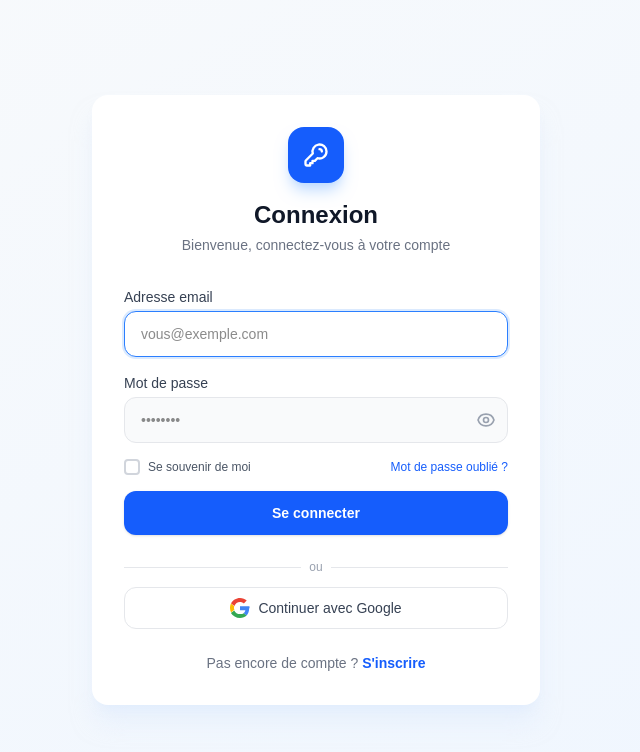
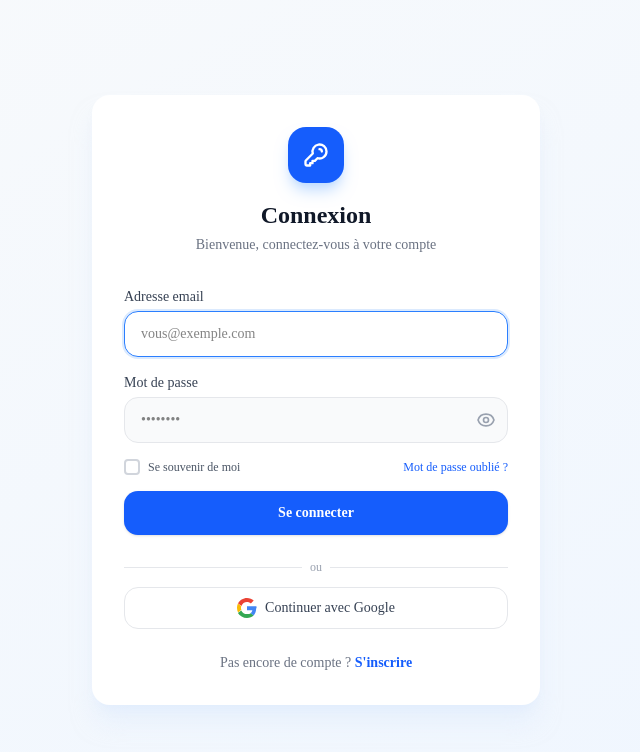
Before and after one commit to kommboumepierreraoul-beep/gro_app_frontend, a Next.js app: page / in a window 1280 px wide. Shown: the top 752 px of the page, without its empty margins (324-964 px from the left). Built offline with nearby package versions, Linux system fonts and the light colour scheme; no server answers.

Commit message:
Ajout shadcn/tailwind.css

```diff
--- a/src/app/globals.css
+++ b/src/app/globals.css
@@ -1,26 +1,134 @@
 @import "tailwindcss";
+@import "tw-animate-css";
+@import "shadcn/tailwind.css";
 
-:root {
-  --background: #ffffff;
-  --foreground: #171717;
-}
+@custom-variant dark (&:is(.dark *));
 
 @theme inline {
   --color-background: var(--background);
   --color-foreground: var(--foreground);
-  --font-sans: var(--font-geist-sans);
+  --font-sans: var(--font-sans);
   --font-mono: var(--font-geist-mono);
-}
-
-@media (prefers-color-scheme: dark) {
-  :root {
-    --background: #0a0a0a;
-    --foreground: #ededed;
-  }
+  --font-heading: var(--font-sans);
+  --color-sidebar-ring: var(--sidebar-ring);
+  --color-sidebar-border: var(--sidebar-border);
+  --color-sidebar-accent-foreground: var(--sidebar-accent-foreground);
+  --color-sidebar-accent: var(--sidebar-accent);
+  --color-sidebar-primary-foreground: var(--sidebar-primary-foreground);
+  --color-sidebar-primary: var(--sidebar-primary);
+  --color-sidebar-foreground: var(--sidebar-foreground);
+  --color-sidebar: var(--sidebar);
+  --color-chart-5: var(--chart-5);
+  --color-chart-4: var(--chart-4);
+  --color-chart-3: var(--chart-3);
+  --color-chart-2: var(--chart-2);
+  --color-chart-1: var(--chart-1);
+  --color-ring: var(--ring);
+  --color-input: var(--input);
+  --color-border: var(--border);
+  --color-destructive: var(--destructive);
+  --color-accent-foreground: var(--accent-foreground);
+  --color-accent: var(--accent);
+  --color-muted-foreground: var(--muted-foreground);
+  --color-muted: var(--muted);
+  --color-secondary-foreground: var(--secondary-foreground);
+  --color-secondary: var(--secondary);
+  --color-primary-foreground: var(--primary-foreground);
+  --color-primary: var(--primary);
+  --color-popover-foreground: var(--popover-foreground);
+  --color-popover: var(--popover);
+  --color-card-foreground: var(--card-foreground);
+  --color-card: var(--card);
+  --radius-sm: calc(var(--radius) * 0.6);
+  --radius-md: calc(var(--radius) * 0.8);
+  --radius-lg: var(--radius);
+  --radius-xl: calc(var(--radius) * 1.4);
+  --radius-2xl: calc(var(--radius) * 1.8);
+  --radius-3xl: calc(var(--radius) * 2.2);
+  --radius-4xl: calc(var(--radius) * 2.6);
 }
 
 body {
   background: var(--foreground);
-  color: var(--foreground);
-  font-family: Arial, Helvetica, sans-serif;
 }
+
+:root {
+  --background: oklch(1 0 0);
+  --foreground: oklch(0.145 0 0);
+  --card: oklch(1 0 0);
+  --card-foreground: oklch(0.145 0 0);
+  --popover: oklch(1 0 0);
+  --popover-foreground: oklch(0.145 0 0);
+  --primary: oklch(0.205 0 0);
+  --primary-foreground: oklch(0.985 0 0);
+  --secondary: oklch(0.97 0 0);
+  --secondary-foreground: oklch(0.205 0 0);
+  --muted: oklch(0.97 0 0);
+  --muted-foreground: oklch(0.556 0 0);
+  --accent: oklch(0.97 0 0);
+  --accent-foreground: oklch(0.205 0 0);
+  --destructive: oklch(0.577 0.245 27.325);
+  --border: oklch(0.922 0 0);
+  --input: oklch(0.922 0 0);
+  --ring: oklch(0.708 0 0);
+  --chart-1: oklch(0.87 0 0);
+  --chart-2: oklch(0.556 0 0);
+  --chart-3: oklch(0.439 0 0);
+  --chart-4: oklch(0.371 0 0);
+  --chart-5: oklch(0.269 0 0);
+  --radius: 0.625rem;
+  --sidebar: oklch(0.985 0 0);
+  --sidebar-foreground: oklch(0.145 0 0);
+  --sidebar-primary: oklch(0.205 0 0);
+  --sidebar-primary-foreground: oklch(0.985 0 0);
+  --sidebar-accent: oklch(0.97 0 0);
+  --sidebar-accent-foreground: oklch(0.205 0 0);
+  --sidebar-border: oklch(0.922 0 0);
+  --sidebar-ring: oklch(0.708 0 0);
+}
+
+.dark {
+  --background: oklch(0.145 0 0);
+  --foreground: oklch(0.985 0 0);
+  --card: oklch(0.205 0 0);
+  --card-foreground: oklch(0.985 0 0);
+  --popover: oklch(0.205 0 0);
+  --popover-foreground: oklch(0.985 0 0);
+  --primary: oklch(0.922 0 0);
+  --primary-foreground: oklch(0.205 0 0);
+  --secondary: oklch(0.269 0 0);
+  --secondary-foreground: oklch(0.985 0 0);
+  --muted: oklch(0.269 0 0);
+  --muted-foreground: oklch(0.708 0 0);
+  --accent: oklch(0.269 0 0);
+  --accent-foreground: oklch(0.985 0 0);
+  --destructive: oklch(0.704 0.191 22.216);
+  --border: oklch(1 0 0 / 10%);
+  --input: oklch(1 0 0 / 15%);
+  --ring: oklch(0.556 0 0);
+  --chart-1: oklch(0.87 0 0);
+  --chart-2: oklch(0.556 0 0);
+  --chart-3: oklch(0.439 0 0);
+  --chart-4: oklch(0.371 0 0);
+  --chart-5: oklch(0.269 0 0);
+  --sidebar: oklch(0.205 0 0);
+  --sidebar-foreground: oklch(0.985 0 0);
+  --sidebar-primary: oklch(0.488 0.243 264.376);
+  --sidebar-primary-foreground: oklch(0.985 0 0);
+  --sidebar-accent: oklch(0.269 0 0);
+  --sidebar-accent-foreground: oklch(0.985 0 0);
+  --sidebar-border: oklch(1 0 0 / 10%);
+  --sidebar-ring: oklch(0.556 0 0);
+}
+
+@layer base {
+  * {
+    @apply border-border outline-ring/50;
+  }
+  body {
+    @apply bg-background text-foreground;
+  }
+  html {
+    @apply font-sans;
+  }
+}
```
